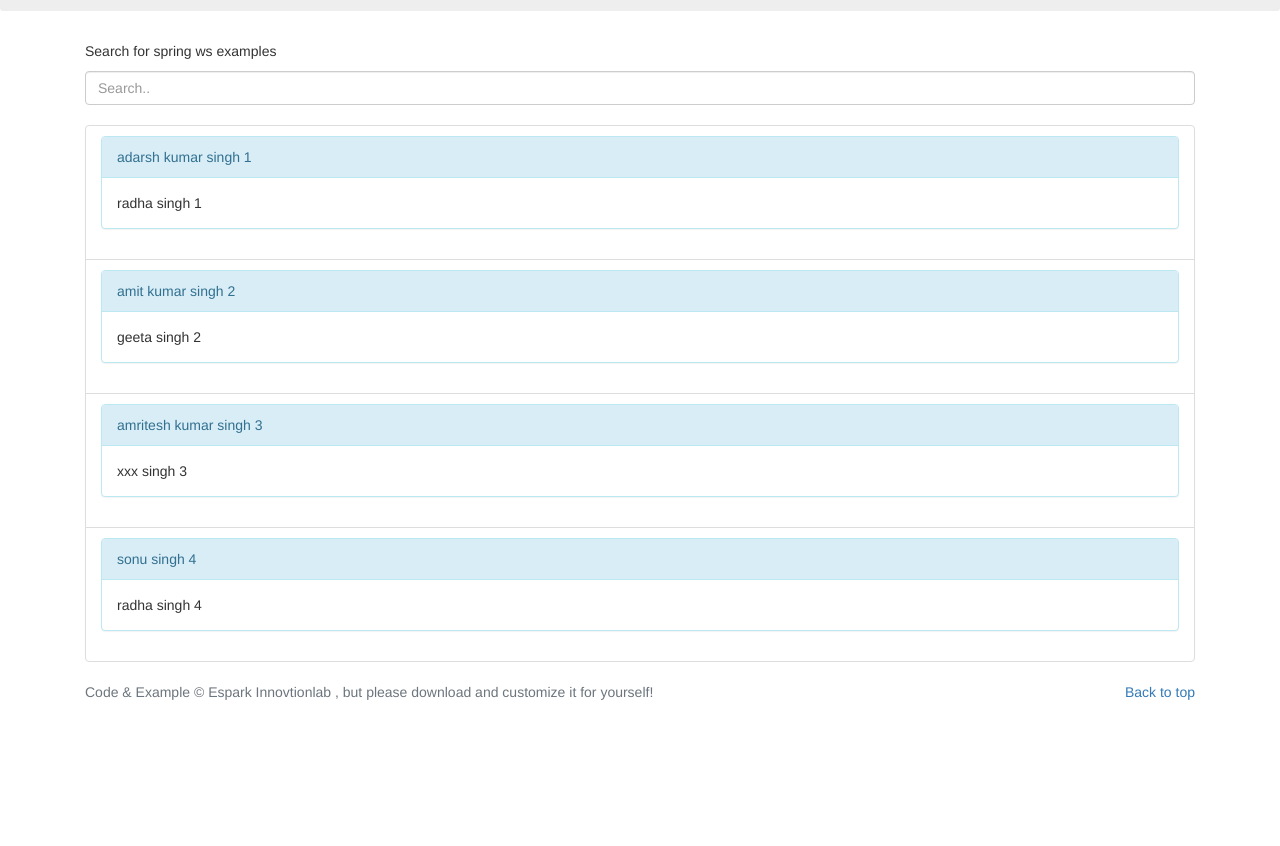
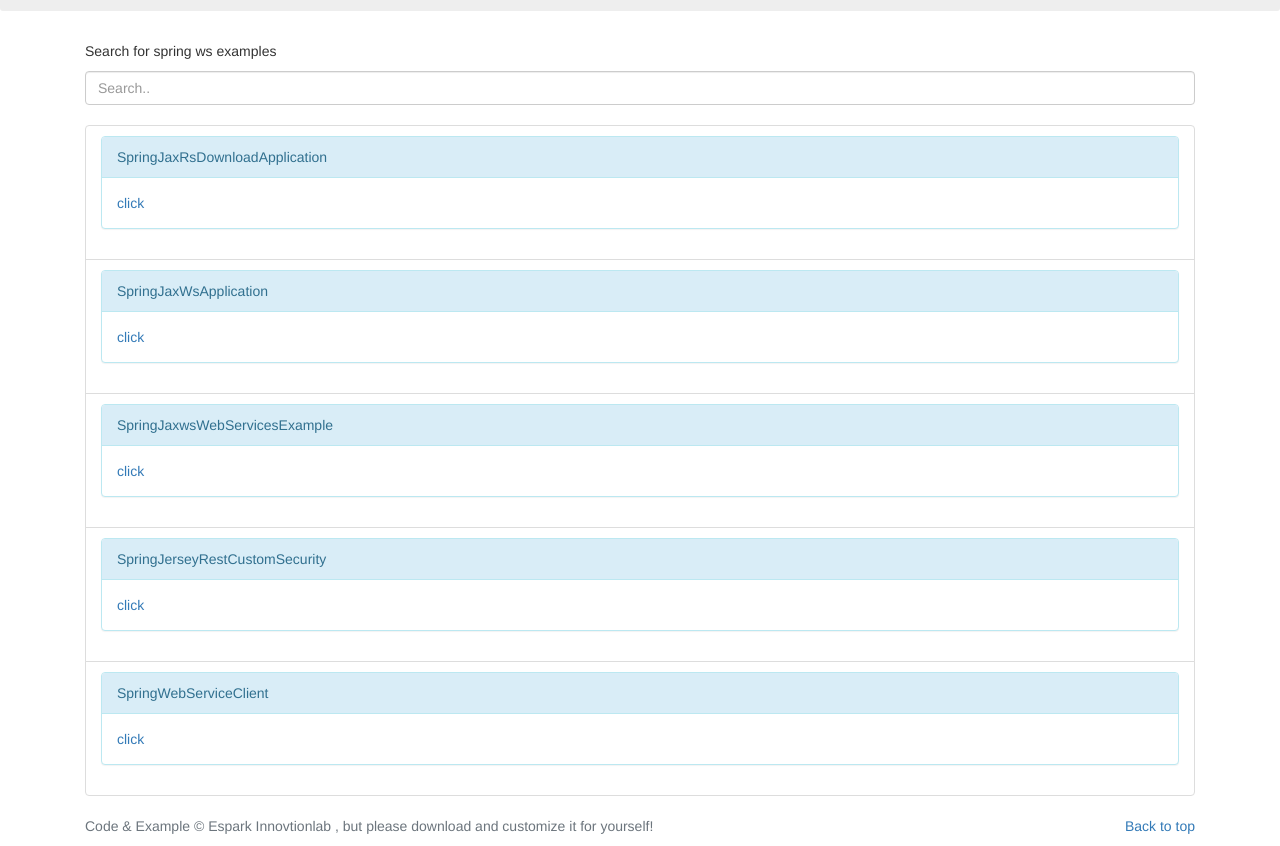
Before and after one commit to espark-adarsh/espark-adarsh.github.io, a plain HTML site: page pages/springws.html in a window 1280 px wide. Shown: the part 340-1186 px from the top of the page. Before the commit the page ends 1052 px from the top, so only its background shows below. Drawn offline with nearby package versions, Linux system fonts and the light colour scheme.

Commit message:
updating

```diff
--- a/pages/springws.html
+++ b/pages/springws.html
@@ -107,8 +107,8 @@
           <p class="lead text-muted">
             Every code is like poem, but every coder is not a poet
             <br />
-            Espark Innovationlab is the platform for supporting folks around
-            the world for innonvation and development
+            Espark Innovationlab is the platform for supporting folks around the
+            world for innonvation and development
           </p>
         </div>
       </section>
@@ -125,26 +125,57 @@
         <ul class="list-group" id="myList">
           <li class="list-group-item">
             <div class="panel panel-info">
-              <div class="panel-heading">adarsh kumar singh 1</div>
-              <div class="panel-body">radha singh 1</div>
+              <div class="panel-heading">SpringJaxRsDownloadApplication</div>
+              <div class="panel-body">
+                <a
+                  href="https://github.com/adarshkumarsingh83/spring_webservice/tree/master/APPLICATIONS/SpringJaxRsDownloadApplication"
+                  >click</a
+                >
+              </div>
             </div>
           </li>
           <li class="list-group-item">
             <div class="panel panel-info">
-              <div class="panel-heading">amit kumar singh 2</div>
-              <div class="panel-body">geeta singh 2</div>
+              <div class="panel-heading">SpringJaxWsApplication</div>
+              <div class="panel-body">
+                <a
+                  href="https://github.com/adarshkumarsingh83/spring_webservice/tree/master/APPLICATIONS/SpringJaxWsApplication"
+                  >click</a
+                >
+              </div>
             </div>
           </li>
           <li class="list-group-item">
             <div class="panel panel-info">
-              <div class="panel-heading">amritesh kumar singh 3</div>
-              <div class="panel-body">xxx singh 3</div>
+              <div class="panel-heading">SpringJaxwsWebServicesExample</div>
+              <div class="panel-body">
+                <a
+                  href="https://github.com/adarshkumarsingh83/spring_webservice/tree/master/APPLICATIONS/SpringJaxwsWebServicesExample"
+                  >click</a
+                >
+              </div>
             </div>
           </li>
           <li class="list-group-item">
             <div class="panel panel-info">
-              <div class="panel-heading">sonu singh 4</div>
-              <div class="panel-body">radha singh 4</div>
+              <div class="panel-heading">SpringJerseyRestCustomSecurity</div>
+              <div class="panel-body">
+                <a
+                  href="https://github.com/adarshkumarsingh83/spring_webservice/tree/master/APPLICATIONS/SpringJerseyRestCustomSecurity"
+                  >click</a
+                >
+              </div>
+            </div>
+          </li>
+          <li class="list-group-item">
+            <div class="panel panel-info">
+              <div class="panel-heading">SpringWebServiceClient</div>
+              <div class="panel-body">
+                <a
+                  href="https://github.com/adarshkumarsingh83/spring_webservice/tree/master/APPLICATIONS/SpringWebServiceClient"
+                  >click</a
+                >
+              </div>
             </div>
           </li>
         </ul>
```
